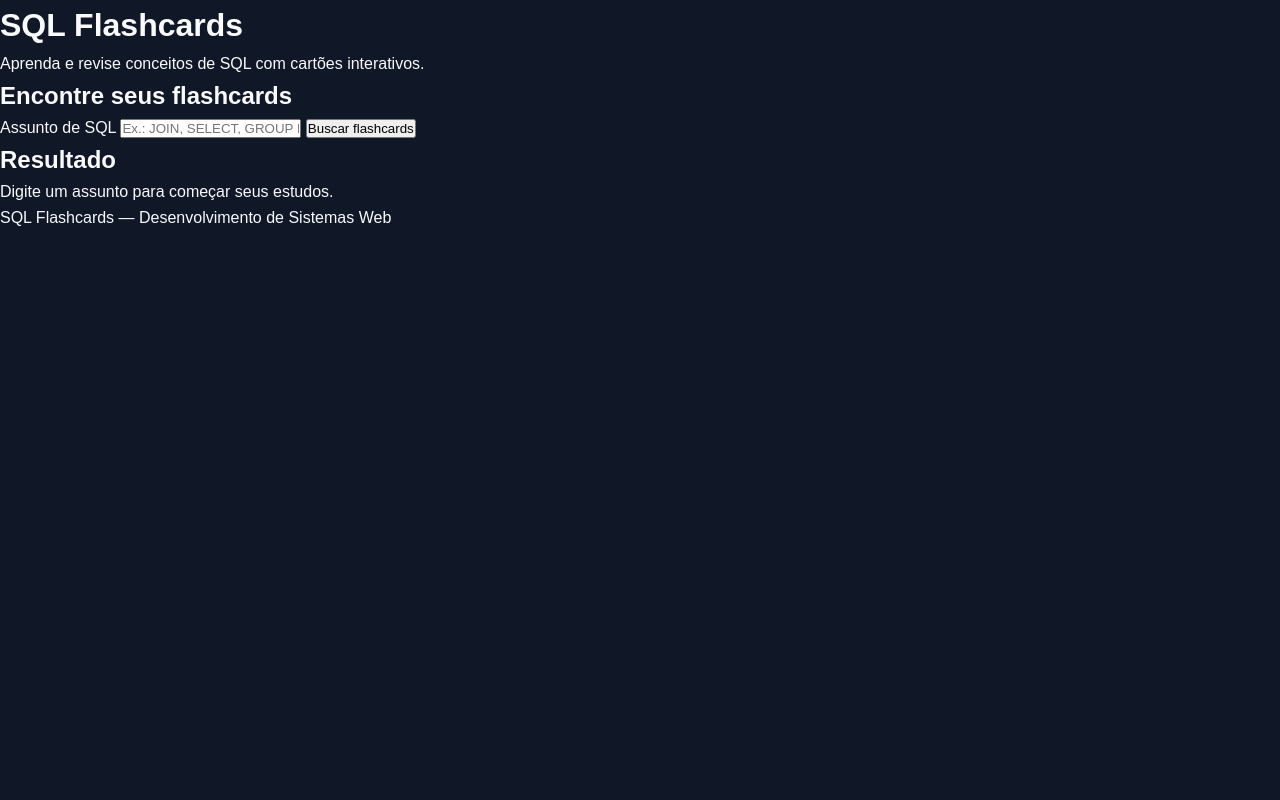
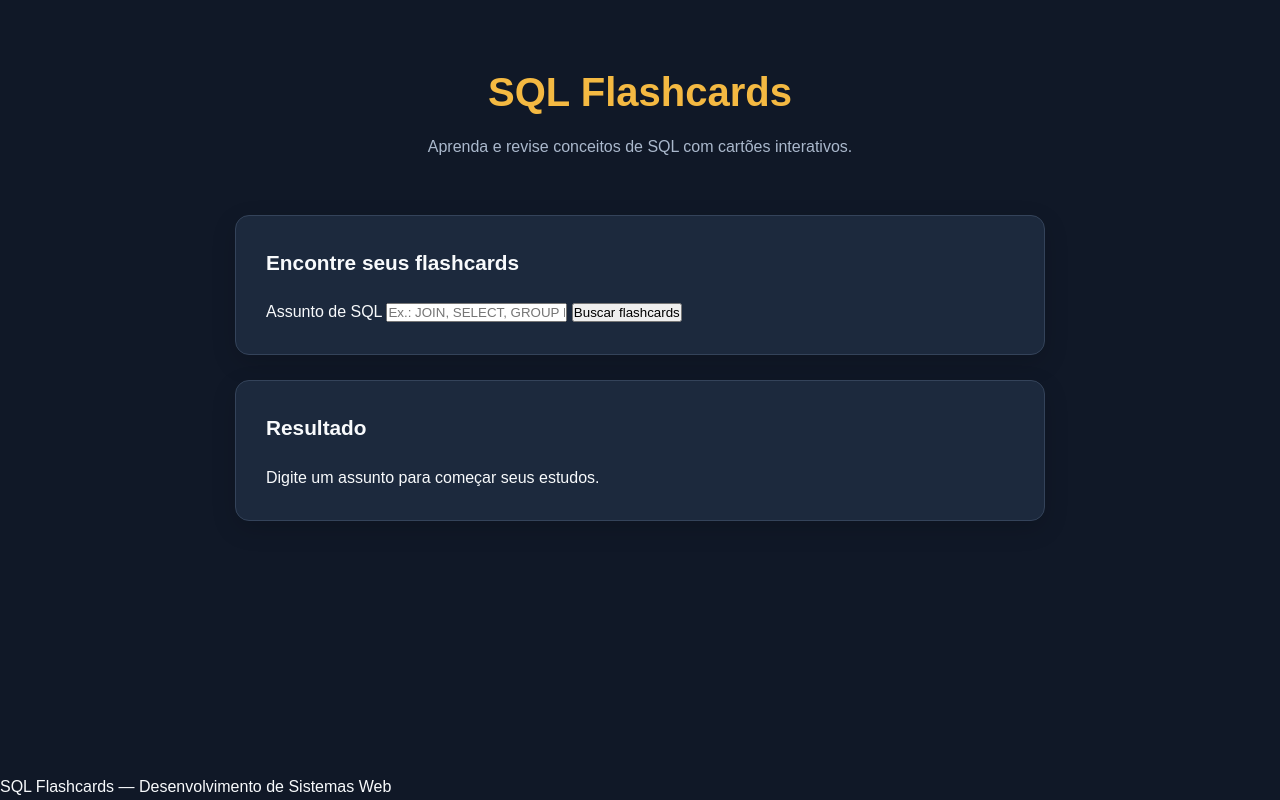
Before and after one commit to leonardo-ferreira16/sql-flashcards, a plain HTML site: page index.html in a window 1280 px wide. Drawn offline with Linux system fonts and the light colour scheme; a script that the page names is missing.

Commit message:
style: add header and content layout

```diff
--- a/css/style.css
+++ b/css/style.css
@@ -26,3 +26,44 @@ body {
     color: var(--text-primary);
     line-height: 1.6;
 }
+
+/* 3. Cabeçalho */
+header {
+    padding: 60px 20px 35px;
+    text-align: center;
+}
+
+header h1 {
+    font-size: 2.5rem;
+    color: var(--accent);
+    margin-bottom: 10px;
+}
+
+header p {
+    color: var(--text-secondary);
+    font-size: 1rem;
+}
+
+/* 4. Conteúdo principal */
+main {
+    width: 100%;
+    max-width: 850px;
+    margin: 0 auto;
+    padding: 20px;
+    flex: 1;
+}
+
+/* 5. Painéis da aplicação */
+section {
+    background: var(--bg-secondary);
+    padding: 30px;
+    border: 1px solid var(--border);
+    border-radius: 14px;
+    margin-bottom: 25px;
+    box-shadow: 0 8px 25px rgba(0, 0, 0, 0.15);
+}
+
+section h2 {
+    font-size: 1.3rem;
+    margin-bottom: 20px;
+}
```
